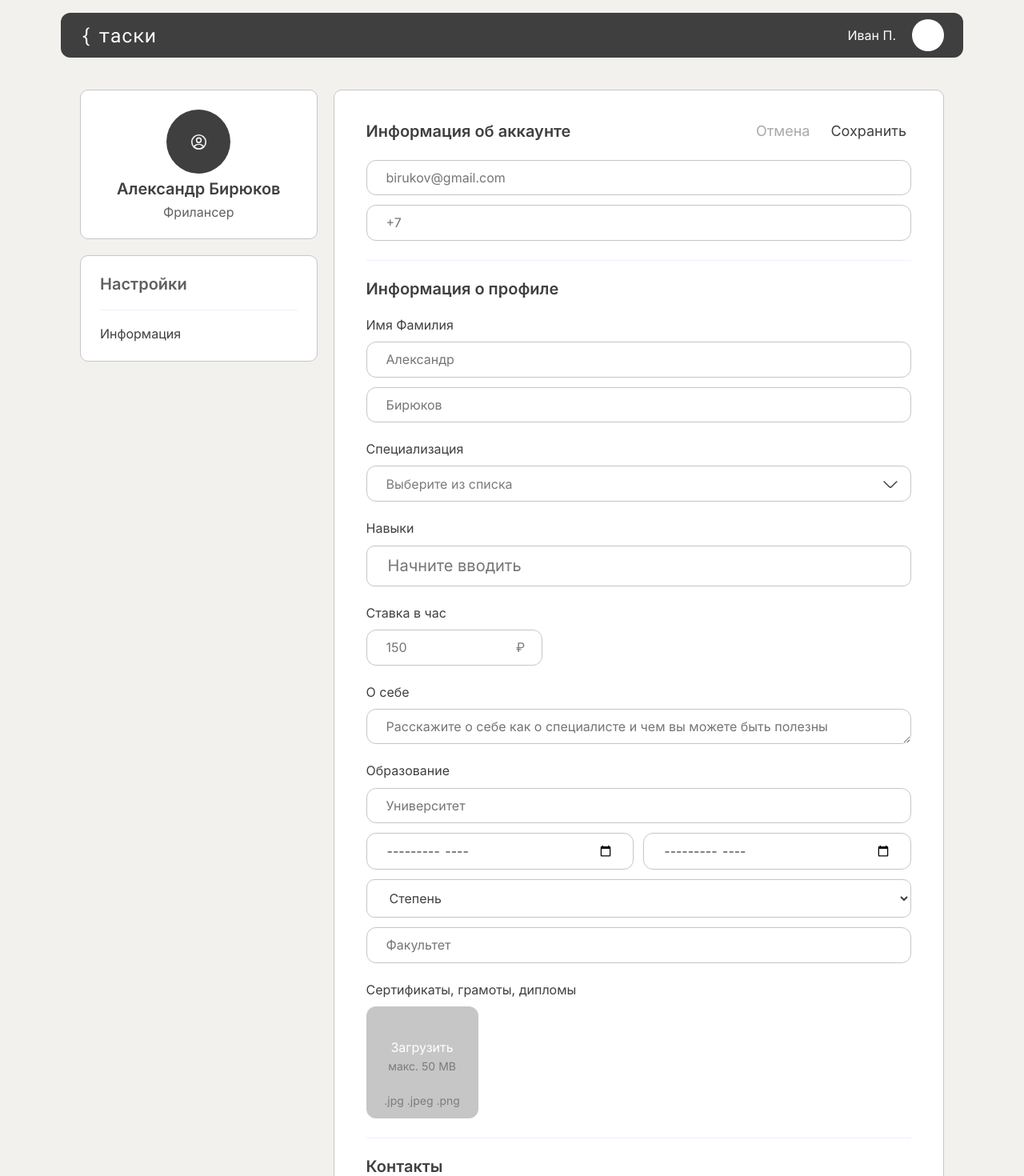
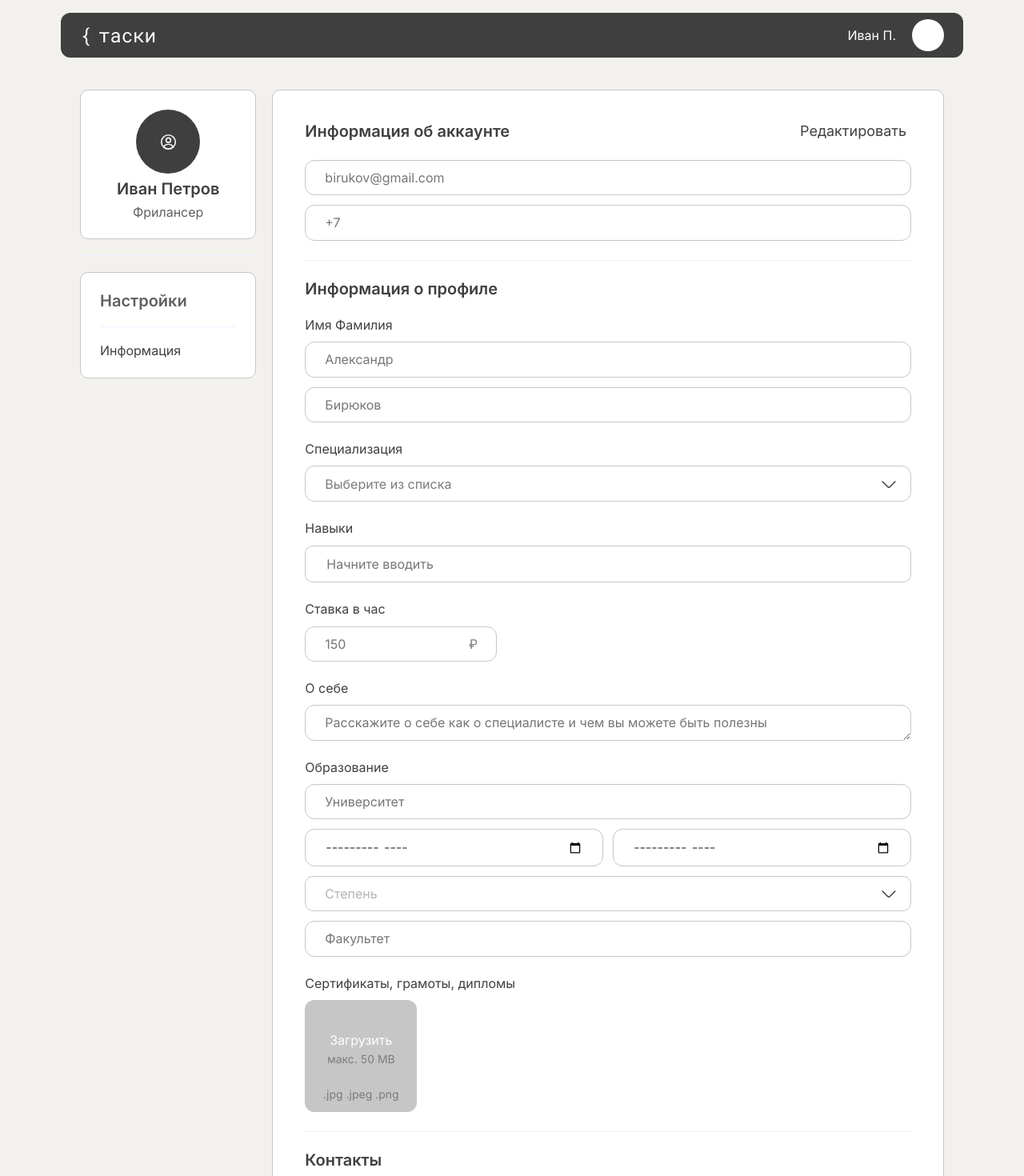
Before and after one commit to tutanhamon667/contract, a React (Create React App) app in the folder frontend/: page /freelancer/5 in a window 1280 px wide. Shown: the top 1470 px of the page at 80% size. Built offline with nearby package versions, Linux system fonts and the light colour scheme.

Commit message:
сверстать профиль фрилансера

```diff
--- a/frontend/src/components/FreelancerAccount/FreelancerAccount.css
+++ b/frontend/src/components/FreelancerAccount/FreelancerAccount.css
@@ -82,6 +82,7 @@
   color: #606060;
   font-size: 20px;
   font-weight: 600;
+  margin: 0;
 }
 
 
@@ -150,6 +151,7 @@
 }
 
 .form-profile__list {
+  appearance: none;
   color: #3F3F3F;
   font-size: 16px;
   font-weight: 400;
@@ -157,6 +159,17 @@
   background-color: white;
   border-radius: 10px;
   border: 1px solid #C6C6C6;
+  cursor: pointer;
+  /* стрелка раскрывающая список */
+  background-image: url(../../images/arrow-down.svg);
+  background-repeat: no-repeat;
+  background-size: 24px 24px;
+  background-position: 98% center;
+  /* ------------------------ */
+}
+
+.form-profile__list-default {
+  color: #7B7B7B;
 }
 
 .form-profile__list-default {
--- a/frontend/src/components/FreelancerAccount/FreelancerAccount.jsx
+++ b/frontend/src/components/FreelancerAccount/FreelancerAccount.jsx
@@ -1,38 +1,35 @@
 import React, { useState, useContext } from "react";
 import { Link } from "react-router-dom";
+
+import "../FreelancerAccount/FreelancerAccount.css";
+import "../Forms/FreelancerCompleteForm/FreelancerCompleteForm.css";
+
 import useFormAndValidation from "../../hooks/useFormAndValidation";
 import { Context } from "../../context/context"
-// import { CurrentUser } from "../../context/context";
+import InputSpecializationList from "../Inputs/InputSpecializationList/InputSpecializationList";
 import InputTags from "../Inputs/InputTags/InputTags";
-// import InputTagsOld from "../Inputs/InputTagsOld/InputTagsOld";
-import InputSpecializationList from "../Inputs/InputSpecializationList/InputSpecializationList";
-import "../FreelancerAccount/FreelancerAccount.css";
 import { InputDoc } from "../Inputs/InputDoc/InputDoc";
-import "../Forms/FreelancerCompleteForm/FreelancerCompleteForm.css"
+// import { freelancerData } from "../../utils/frelance"; // заглушка для проверки обработки данных формы
 
 export default function FreelancerAccount() {
-  // открывает форму редактирования имейла
-  const [updateEmail, setUpdateEmail] = useState(false);
-  // открывает форму редактирования пароля
-  const [updatePassword, setUpdatePassword] = useState(false);
+  const [isEditable, setIsEditable] = useState(false);
+  // переиспользуемый хук с Forms/FreelancerCompleteForm
   const [docKeysPortfolio, setDocKeysPortfolio] = useState([Date.now()]);
+  // ------------------------------------------
+  // (1) временное решение для стилизации заголовка Степень
+  const [title, setTitle] = useState('undefined');
+  // ------------------------------------------
   const { updateUser, currentUser } = useContext(Context);
-  // кастомный хук для валидации формы
   const { values, errors, isValid, handleChange, setValues } = useFormAndValidation();
 
+  // (1) временное решение для стилизации заголовка Степень
+  function handleTitle(e) { setTitle(e.target.value) }
+  const degreeTitleStyle = `
+  form-profile__list ${title === 'undefined' ? 'form-profile__list-default' : ''}`
+  // ------------------------------------------
+
+  // переиспользуемые элементы с Forms/FreelancerCompleteForm
   const MAX_ATTACHED_DOCS = 8;
-
-  // function handleSubmitEmail(e) {
-  //   e.preventDefault()
-  //   if (!isValid) return
-  //   updateUser(values)
-  //   setValues({ ...values, email: '' })
-  // }
-
-  // function closeEmailChange() {
-  //   setUpdateEmail(false)
-  //   setValues({ ...values, email: '' })
-  // }
 
   const handleDocPortfolioChange = (event) => {
     handleChange(event);
@@ -44,9 +41,11 @@ export default function FreelancerAccount() {
   const onDeleteDocPortfolioClick = (key) => {
     setDocKeysPortfolio(prevKeys => prevKeys.filter(prevKey => prevKey !== key));
   }
+  // ------------------------------------------
 
   function handleSubmit(e) {
     e.preventDefault()
+    setIsEditable(false)
   }
 
   return (
@@ -56,12 +55,16 @@ export default function FreelancerAccount() {
 
         <div className="accountF__short-info">
           <div className="account__avatar"></div>
-          <h2 className="accountF__title">Александр&nbsp;Бирюков</h2>
+          <h2 className="accountF__title">
+            {currentUser.first_name}&nbsp;{currentUser.last_name}
+          </h2>
           <p className="accountF__specialty">Фрилансер</p>
         </div>
 
+        <div className="accountF__separate-line"></div>
+
         <div className="accountF__setting-container">
-          <Link className="accountF__setting" to="#">Настройки</Link>
+          <h3 className="accountF__setting">Настройки</h3>
           <div className="accountF__separate-line"></div>
           <Link className="accountF__subtitle" to="#">Информация</Link>
         </div>
@@ -74,12 +77,31 @@ export default function FreelancerAccount() {
 
           <div className="form-profile__top-container">
             <h2 className="accountF__title">Информация об аккаунте</h2>
-            <button className="accountF__subtitle form-profile__cansel">Отмена</button>
-            <button type="submit" className="accountF__subtitle form-profile__save">Сохранить</button>
-            {/* <button className="accountF__subtitle">Редактировать</button> */}
+            {isEditable ? (
+              <>
+                <button
+                  onClick={() => setIsEditable(false)}
+                  className="accountF__subtitle form-profile__cansel">
+                  Отмена
+                </button>
+                <button
+                  type="submit"
+                  onClick={handleSubmit}
+                  className="accountF__subtitle form-profile__save">
+                  Сохранить
+                </button>
+              </>
+            ) : (
+              <button
+                onClick={() => setIsEditable(true)}
+                className="accountF__subtitle form-profile__save">
+                Редактировать
+              </button>
+            )}
           </div>
 
           <div className="form-profile__input-container">
+
             <input
               type="email"
               name="email"
@@ -97,11 +119,9 @@ export default function FreelancerAccount() {
             />
           </div>
 
-
           <div className="accountF__separate-line"></div>
 
           <h2 className="accountF__title">Информация о профиле</h2>
-
           <div className="form-profile__input-container">
             <label
               className="accountF__subtitle"
@@ -150,11 +170,23 @@ export default function FreelancerAccount() {
           </div>
 
           <div className="form-profile__input-container">
-            <label className="accountF__subtitle" htmlFor="aboutMe">О себе</label>
-            <textarea name="aboutMe" id="aboutMe" cols="30" rows="1" className="form-profile__input" placeholder="Расскажите о себе как о специалисте и чем вы можете быть полезны"></textarea>
+            <label
+              className="accountF__subtitle"
+              htmlFor="aboutMe">
+              О себе
+            </label>
+            <textarea
+              name="aboutMe"
+              id="aboutMe"
+              cols="30"
+              rows="1"
+              className="form-profile__input"
+              placeholder="Расскажите о себе как о специалисте и чем вы можете быть полезны"
+            ></textarea>
           </div>
 
           <div className="form-profile__input-container">
+
             <h2 className="accountF__subtitle">Образование</h2>
             <input
               type="text"
@@ -163,6 +195,7 @@ export default function FreelancerAccount() {
               className="form-profile__input"
               placeholder="Университет"
             />
+
             <div className="form-profile__dates">
               <input type="month"
                 name="beginningOfStudies"
@@ -177,22 +210,52 @@ export default function FreelancerAccount() {
                 className="form-profile__input form-profile__input-dates"
               />
             </div>
+
             <select
               name="degree"
               id="degree"
-              className="form-profile__list"
+              className={degreeTitleStyle}
+              onChange={handleTitle}
             >
-              <option value="" className="form-profile__list form-profile__list-default">Степень</option>
-              <option value="bachelor" className="form-profile__list">Студент</option>
-              <option value="bachelor" className="form-profile__list">Бакалавр</option>
-              <option value="specialist" className="form-profile__list">Специалист</option>
-              <option value="master" className="form-profile__list">Магистр</option>
+              <option
+                value="undefined"
+                className="form-profile__list form-profile__list-default">
+                Степень
+              </option>
+              <option
+                value="bachelor"
+                className="form-profile__list">
+                Студент
+              </option>
+              <option
+                value="bachelor"
+                className="form-profile__list">
+                Бакалавр
+              </option>
+              <option
+                value="specialist"
+                className="form-profile__list">
+                Специалист
+              </option>
+              <option
+                value="master"
+                className="form-profile__list">
+                Магистр
+              </option>
             </select>
-            <input type="text" name="faculty" id="faculty" className="form-profile__input" placeholder="Факультет" />
+
+            <input
+              type="text"
+              name="faculty"
+              id="faculty"
+              className="form-profile__input"
+              placeholder="Факультет"
+            />
           </div>
 
           <div className="form-profile__input-container">
             <h2 className="accountF__subtitle">Сертификаты, грамоты, дипломы</h2>
+            {/* переиспользуемый компонент с Forms/FreelancerCompleteForm */}
             <div className="freelancer-complete-form__input-doc-wrapper">
               {docKeysPortfolio.slice(0, MAX_ATTACHED_DOCS).map((key) => (
                 <InputDoc key={key} name="portfolio" value={values.portfolio || ''} error={errors.portfolio}
@@ -202,6 +265,7 @@ export default function FreelancerAccount() {
                 />
               ))}
             </div>
+            {/* --------------------------------------------- */}
           </div>
 
 
@@ -210,24 +274,67 @@ export default function FreelancerAccount() {
           <h2 className="accountF__title">Контакты</h2>
 
           <div className="form-profile__input-container">
-            <label className="accountF__subtitle" htmlFor="emailForContacts">Электронная почта</label>
-            <input type="emailForContacts" name="emailForContacts" id="email" className="form-profile__input" placeholder="Эл.почта" />
+            <label
+              className="accountF__subtitle"
+              htmlFor="emailForContacts">
+              Электронная почта
+            </label>
+            <input
+              type="emailForContacts"
+              name="emailForContacts"
+              id="email"
+              className="form-profile__input"
+              placeholder="Эл.почта"
+            />
+            {/* переиспользуемый компонент с Forms/FreelancerCompleteForm */}
+            <label className="freelancer-complete-form__input-radio-text">
+              <input type="radio" className="freelancer-complete-form__input-radio" name="contact-prefer" />
+              Предпочтительный вид связи
+            </label>
+            {/* --------------------------------------------- */}
           </div>
 
           <div className="form-profile__input-container">
-            <label className="accountF__subtitle" htmlFor="telegram">Телеграм</label>
-            <input type="text" name="telegram" id="telegram" className="form-profile__input" placeholder="Телеграм" />
+            <label
+              className="accountF__subtitle"
+              htmlFor="telegram">
+              Телеграм
+            </label>
+            <input
+              type="text"
+              name="telegram"
+              id="telegram"
+              className="form-profile__input"
+              placeholder="Телеграм"
+            />
+            {/* переиспользуемый компонент с Forms/FreelancerCompleteForm */}
+            <label className="freelancer-complete-form__input-radio-text">
+              <input type="radio" className="freelancer-complete-form__input-radio" name="contact-prefer" />
+              Предпочтительный вид связи
+            </label>
+            {/* --------------------------------------------- */}
           </div>
 
           <div className="form-profile__input-container">
-            <label className="accountF__subtitle" htmlFor="portfolioLink">Ссылка на портфолио</label>
-            <input type="url" name="portfolioLink" id="portfolioLink" className="form-profile__input" placeholder="https://myportfolio.ru/" />
+            <label
+              className="accountF__subtitle"
+              htmlFor="portfolioLink">
+              Ссылка на портфолио
+            </label>
+            <input
+              type="url"
+              name="portfolioLink"
+              id="portfolioLink"
+              className="form-profile__input"
+              placeholder="https://myportfolio.ru/"
+            />
           </div>
 
           <div className="accountF__separate-line"></div>
 
           <div className="form-profile__input-container">
             <h2 className="accountF__title">Портфолио</h2>
+            {/* // переиспользуемый компонент с Forms/FreelancerCompleteForm */}
             <div className="freelancer-complete-form__input-doc-wrapper">
               {docKeysPortfolio.slice(0, MAX_ATTACHED_DOCS).map((key) => (
                 <InputDoc key={key} name="portfolio" value={values.portfolio || ''} error={errors.portfolio}
@@ -237,12 +344,24 @@ export default function FreelancerAccount() {
                 />
               ))}
             </div>
+            {/* --------------------------------------------- */}
           </div>
 
-          <div className="form-profile__submit-container">
-            <button className="form-profile__cansel-btn">Отмена</button>
-            <button type="submit" className="form-profile__cansel-btn form-profile__submit-btn">Сохранить</button>
-          </div>
+          {isEditable && (
+            <div className="form-profile__submit-container">
+              <button
+                className="form-profile__cansel-btn"
+                onClick={() => setIsEditable(false)}>
+                Отмена
+              </button>
+              <button
+                type="submit"
+                onClick={handleSubmit}
+                className="form-profile__cansel-btn form-profile__submit-btn">
+                Сохранить
+              </button>
+            </div>
+          )}
 
         </form>
 
@@ -250,111 +369,3 @@ export default function FreelancerAccount() {
     </div>
   )
 }
-/*
-    <div className="freelance-account">
-    <h2>Account of freelancer</h2>
-    <h3>Привет, {user.first_name} {user.last_name}!</h3>
-      <p>----------------------------</p>
-      <h3>{user.email}</h3>
-      <button
-      type="button"
-      onClick={() => setUpdateEmail(true)}>
-      Редактировать
-      </button>
-      {updateEmail && (
-        <>
-          <form
-            name="email"
-            noValidate
-            onSubmit={handleSubmitEmail}
-            >
-            <label htmlFor="email">Введите новый email:</label>
-            <input
-              type="email"
-              autoComplete="email"
-              id="email"
-              name="email"
-              onInput={handleChange}
-              value={values.email || ''}
-            /> <br />
-            <span>
-              {!isValid && errors.email}
-            </span> <br />
-            <button type="submit">Сохранить</button>
-            <button
-              type="button"
-              onClick={closeEmailChange}>
-              Закрыть
-            </button>
-          </form>
-        </>
-      )}
-      <p>----------------------------</p>
-      <h3>Кошелёк</h3>
-      <p>----------------------------</p>
-      <p>Текущий пароль: {user.password}</p>
-      <button
-        type="button"
-        onClick={() => setUpdatePassword(true)}>
-        Изменить пароль
-      </button>
-      {updatePassword && (
-        <form>
-          <label>Текущий пароль</label>
-          <input type="password" autoComplete="current-password" /><br />
-          <label>Новый пароль</label>
-          <input type="password" autoComplete="new-password" /><br />
-          <label>Подтвердите новый пароль</label>
-          <input type="password" autoComplete="new-password" /><br />
-          <input
-            type="radio"
-          />
-          <label>Показать пароль</label><br />
-          <button>Сохранить</button>
-          <button
-            type="button"
-            onClick={() => setUpdatePassword(false)}>
-            Отменить
-          </button>
-        </form>
-      )}
-      <p>----------------------------</p>
-      <h3>Список подписок</h3>
-    </div>
-    */
-
-/*
-Личный кабинет фрилансера имеется следующий вид:
--Сбоку блок со следующими элементами:
-  -Информация;
-  -Кошелёк;
-  -Пароль и безопасность;
-  -Уведомления о новых заказах;
----------------------------------
-"Данный блок состоит из:
--E-mail
-
-При нажатии на кнопку редактировать - можно менять информацию из этого блока.
-В режиме редактирования также доступны 2 кнопки:
--Сохранить;
--Закрыть
-
-При смене почты не производится выход из аккаунта"
----------------------------------
--смотри фичу "Кошелёк".
----------------------------------
-"Содержание этой страницы - только кнопка ""Изменить пароль"".
-При нажатии на кнопку открывается форма с тремя полями:
--Текущий пароль;
--Новый пароль;
--Новый пароль ещё раз;
--Под ними две кнопки ""Сохранить"" и ""Отменить"".
-Ограничения на символы такие же как при регистрации.
-
-При смене пароля не производится выход из аккаунта."
----------------------------------
-"Данный блок состоит из:
-Списка активных подписок с возможностью удаления подписки. При нажатии открывается
-главная страница (фрилансер) с выбранными в данной подписке фильтрами (выдача происходит по новизне)"
-
-*/
--- a/frontend/src/components/Inputs/InputSpecializationList/InputSpecializationList.css
+++ b/frontend/src/components/Inputs/InputSpecializationList/InputSpecializationList.css
@@ -15,6 +15,7 @@
   background-repeat: no-repeat;
   background-size: 24px 24px;
   background-position: 98% center;
+  cursor: pointer;
 }
 
 .list__preview {
--- a/frontend/src/components/Inputs/InputSpecializationList/InputSpecializationList.jsx
+++ b/frontend/src/components/Inputs/InputSpecializationList/InputSpecializationList.jsx
@@ -1,5 +1,5 @@
 import React, { useState } from "react";
-import "../../FreelancerAccount/FreelancerAccount";
+import "../../FreelancerAccount/FreelancerAccount.css";
 import "./InputSpecializationList.css";
 
 const options = [
--- a/frontend/src/components/Inputs/InputTags/InputTags.css
+++ b/frontend/src/components/Inputs/InputTags/InputTags.css
@@ -13,10 +13,11 @@
 }
 
 .tag__input {
+  font-family: Inter;
   width: 100%;
   border: none;
   outline: none;
   color: #292D32;
-  font-size: 20px;
+  font-size: 16px;
   font-weight: 400;
 }
```
Also changed, not shown: frontend/src/utils/frelance.js (+22 -0 lines).
